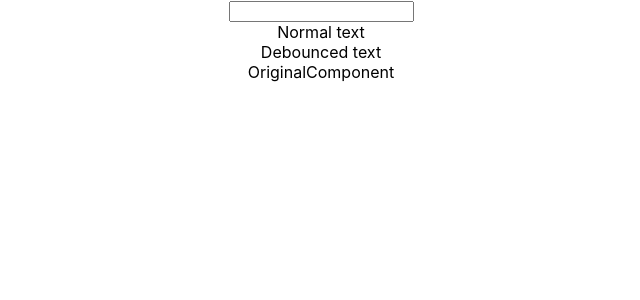
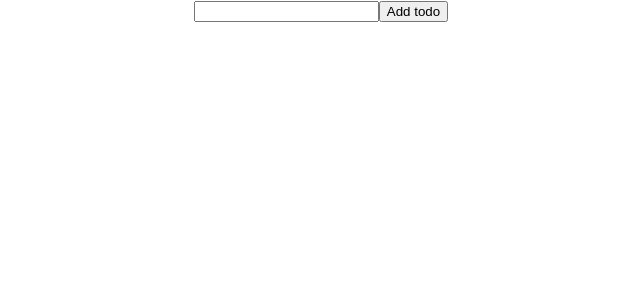
Before and after one commit to gyash3456/SimpleTodo, a React (Create React App) app: page / in a window 1280 px wide. Shown: the top 300 px of the page, without its empty margins (319-959 px from the left). Built offline with nearby package versions, Linux system fonts and the light colour scheme.

Commit message:
todo using useReducer

```diff
--- a/src/App.js
+++ b/src/App.js
@@ -9,6 +9,7 @@ import InfiniteScroll from "./InfiniteScroll/InfiniteScroll";
 import { Eventbubbling } from "./EventBubbling/Eventbubbling";
 import { HOC } from "./HigherOrderComponent/HOC";
 import OriginalComponent from "./HigherOrderComponent/OriginalComponent";
+import TodoApp from "./TodoApp/TodoApp";
 
 function App() {
     const Abc = HOC(OriginalComponent);
@@ -17,11 +18,12 @@ function App() {
             {/* <BasicCounter></BasicCounter>
             <Todo1Creater></Todo1Creater>
             <Memo></Memo> */}
-      <Debounce />
+            {/* <Debounce /> */}
             {/* <Back/> */}
             {/* <InfiniteScroll /> */}
             {/* <Eventbubbling /> */}
-      <Abc value={5}></Abc>
+            {/* <Abc value={5}></Abc> */}
+            <TodoApp />
         </div>
     );
 }
--- /dev/null
+++ b/src/TodoApp/Reducer.js
@@ -0,0 +1,12 @@
+export const todoReducer = (state = [], action) => {
+    switch (action.type) {
+        case "ADD_TODO":
+            return [...state, action.payload];
+        case "DELETE_TODO": {
+            const newList = state.filter((ele) => ele.id !== action.payload.id);
+            return [...newList];
+        }
+        default:
+            return state;
+    }
+};
--- /dev/null
+++ b/src/TodoApp/TodoApp.js
@@ -0,0 +1,46 @@
+import React, { useReducer, useState } from "react";
+import { todoReducer } from "./Reducer";
+
+const TodoApp = () => {
+    const [todoList, dispatch] = useReducer(todoReducer, []);
+    const [currentToDo, setCurrentTodo] = useState("");
+    return (
+        <div>
+            <input type="text" value={currentToDo} onChange={(e) => setCurrentTodo(e.target.value)} />
+            <button
+                onClick={() =>
+                    dispatch({
+                        type: "ADD_TODO",
+                        payload: {
+                            id: new Date().getTime(),
+                            message: currentToDo,
+                        },
+                    })
+                }
+            >
+                Add todo
+            </button>
+            {todoList.map((todo, index) => {
+                return (
+                    <div>
+                        {todo.message}
+                        <button
+                            onClick={() => {
+                                dispatch({
+                                    type: "DELETE_TODO",
+                                    payload: {
+                                        id: todo.id,
+                                    },
+                                });
+                            }}
+                        >
+                            Delete
+                        </button>
+                    </div>
+                );
+            })}
+        </div>
+    );
+};
+
+export default TodoApp;
```
Lines whose indentation alone changed are shown as unchanged.
